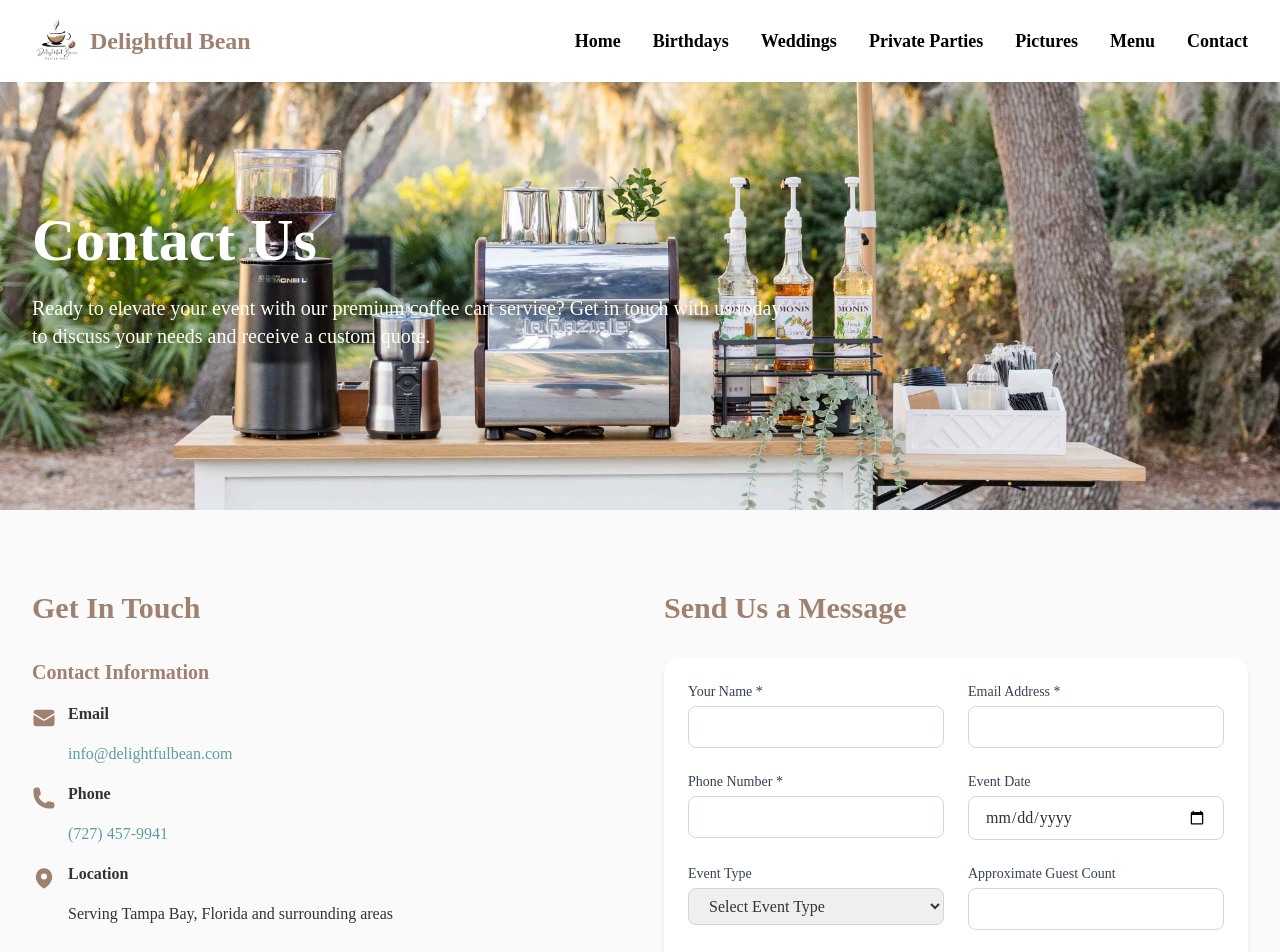
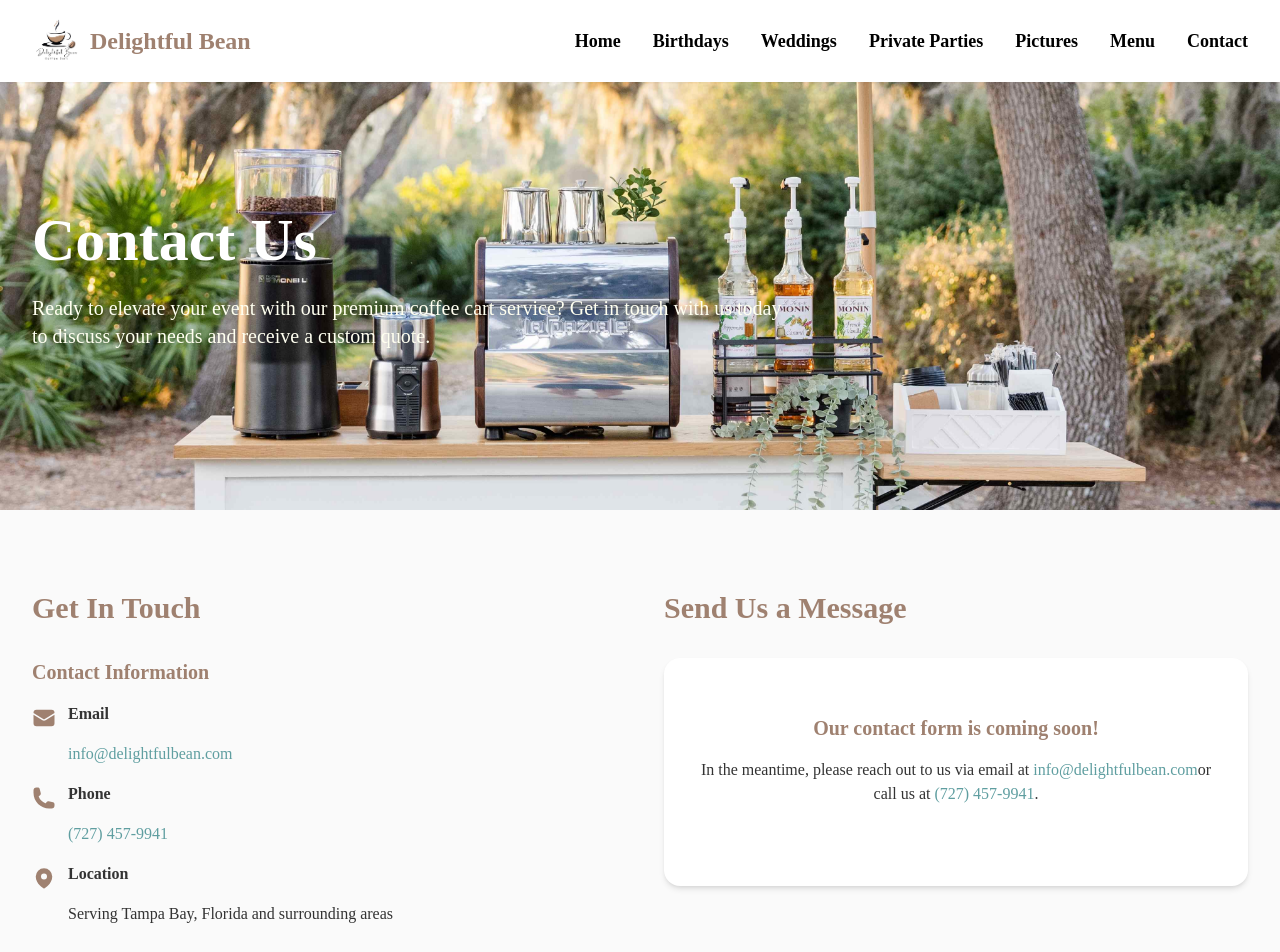
Before and after one commit to coolpeter2025/PKTurbo, a Next.js app: page /contact in a window 1280 px wide. Shown: the top 952 px of the page. Built offline with nearby package versions, Linux system fonts and the light colour scheme.

Commit message:
Remove ContactForm component from contact page to resolve build error

```diff
--- a/app/contact/page.tsx
+++ b/app/contact/page.tsx
@@ -1,8 +1,5 @@
-"use client";
-
 import Image from "next/image";
 import Link from "next/link";
-import ContactForm from "@/components/ContactForm";
 
 export default function ContactPage() {
   return (
@@ -119,10 +116,24 @@ export default function ContactPage() {
               </div>
             </div>
 
-            {/* Contact Form */}
+            {/* Contact Form Placeholder */}
             <div>
               <h2 className="text-3xl font-bold mb-8">Send Us a Message</h2>
-              <ContactForm />
+              <div className="bg-white p-6 rounded-xl shadow-md">
+                <div className="text-center py-8">
+                  <h3 className="text-xl font-bold mb-4">Our contact form is coming soon!</h3>
+                  <p className="mb-6">
+                    In the meantime, please reach out to us via email at
+                    <a href="mailto:info@delightfulbean.com" className="text-accent hover:underline ml-1">
+                      info@delightfulbean.com
+                    </a>
+                    or call us at
+                    <a href="tel:7274579941" className="text-accent hover:underline ml-1">
+                      (727) 457-9941
+                    </a>.
+                  </p>
+                </div>
+              </div>
             </div>
           </div>
         </div>
```
